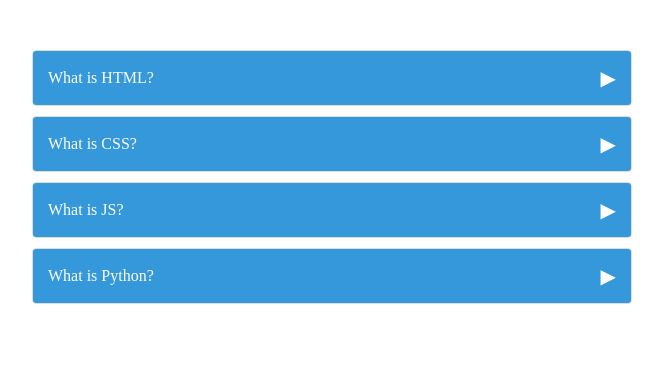
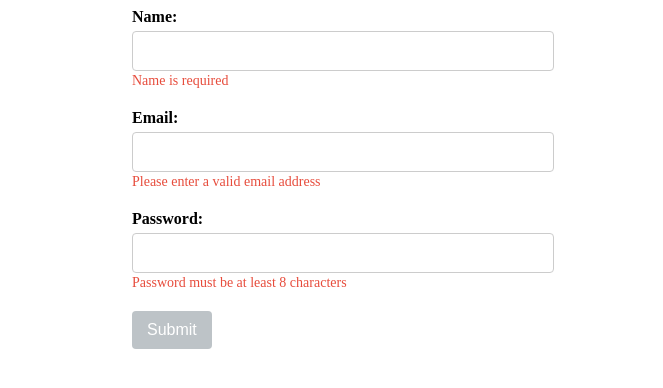
Before and after one commit to Kaveesha-Gamage/TestProject-vueJS, a Vue app: page / in a window 1280 px wide. Shown: the top 388 px of the page, without its empty margins (308-971 px from the left). Built offline with nearby package versions, Linux system fonts and the light colour scheme.

Commit message:
formValidation

```diff
--- a/src/App.vue
+++ b/src/App.vue
@@ -1,7 +1,7 @@
 <script setup>
-import Calculator from './components/Calculator.vue'
+import formValidation from './components/formValidation.vue'
 </script>
 
 <template>
-  <Calculator />
+  <formValidation />
 </template>
--- a/src/components/Calculator.vue
+++ /dev/null
@@ -1,91 +0,0 @@
-<script setup>
-import { ref } from "vue";
-
-const items = ref([
-  {
-    title: "What is HTML?",
-    content:
-      "The HyperText Markup Language or HTML is the standard markup language for documents designed to be displayed in a web browser. It defines the content and structure of web content. It is often assisted by technologies such as Cascading Style Sheets and scripting languages such as JavaScript.",
-    open: false,
-  },
-  {
-    title: "What is CSS?",
-    content:
-      "Cascading Style Sheets is a style sheet language used for specifying the presentation and styling of a document written in a markup language such as HTML or XML. CSS is a cornerstone technology of the World Wide Web, alongside HTML and JavaScript.",
-    open: false,
-  },
-  {
-    title: "What is JS?",
-    content:
-      "JavaScript, often abbreviated as JS, is a programming language and core technology of the World Wide Web, alongside HTML and CSS. As of 2023, 98.7% of websites use JavaScript on the client side for webpage behavior, often incorporating third-party libraries.",
-    open: false,
-  },
-  {
-    title: "What is Python?",
-    content:
-      "Python is a programming language that is interpreted, object-oriented, and considered to be high-level too. What is Python? Python is one of the easiest yet most useful programming languages which is widely used in the software industry. People use Python for Competitive Programming, Web Development, and creating software.",
-    open: false,
-  }
-]);
-
-const toggleAccordion = (index) => {
-  items.value = items.value.map((item, i) => ({
-    ...item,
-    open: i === index ? !item.open : false,
-  }));
-};
-</script>
-
-<template>
-  <div class="accordion-container">
-    <div v-for="(item, index) in items" :key="index" class="accordion">
-      <div class="accordion-header" @click="toggleAccordion(index)">
-        {{ item.title }}
-        <span class="arrow-icon">{{ item.open ? "▼" : "▶" }}</span>
-      </div>
-      <div v-show="item.open" class="accordion-content">
-        {{ item.content }}
-      </div>
-    </div>
-  </div>
-</template>
-
-<style scoped>
-.accordion-container {
-  max-width: 600px;
-  margin: 50px auto;
-}
-
-.accordion {
-  border: 1px solid #ddd;
-  border-radius: 4px;
-  overflow: hidden;
-  margin-bottom: 10px;
-}
-
-.accordion-header {
-  background-color: #3498db;
-  color: #fff;
-  padding: 15px;
-  cursor: pointer;
-  display: flex;
-  justify-content: space-between;
-  align-items: center;
-}
-
-.arrow-icon {
-  font-size: 20px;
-}
-
-.accordion-content {
-  padding: 15px;
-  display: none;
-  border-top: 1px solid #ddd;
-  background-color: #f9f9f9;
-  color: #333;
-}
-
-.accordion-content[style] {
-  display: block;
-}
-</style>
--- /dev/null
+++ b/src/components/formValidation.vue
@@ -0,0 +1,106 @@
+<script setup>
+import { ref, computed } from "vue";
+
+const formData = ref({
+  name: "",
+  email: "",
+  password: "",
+});
+
+const isNameValid = computed(() => formData.value.name.trim() !== "");
+const isEmailValid = computed(() =>
+  /^[^\s@]+@[^\s@]+\.[^\s@]+$/.test(formData.value.email)
+);
+const isPasswordValid = computed(() => formData.value.password.length >= 8);
+
+const isFormValid = computed(
+  () => isNameValid.value && isEmailValid.value && isPasswordValid.value
+);
+
+const submitForm = () => {
+  if (isFormValid.value) {
+    // Perform form submission logic here
+    console.log("Form submitted!", formData.value);
+  } else {
+    console.log("Form is invalid. Please check the fields.");
+  }
+};
+</script>
+
+<template>
+  <div>
+    <form @submit.prevent="submitForm" class="custom-form">
+      <div class="form-group">
+        <label for="name">Name:</label>
+        <input v-model="formData.name" type="text" id="name" />
+        <span v-if="!isNameValid" class="error">Name is required</span>
+      </div>
+
+      <div class="form-group">
+        <label for="email">Email:</label>
+        <input v-model="formData.email" type="email" id="email" />
+        <span v-if="!isEmailValid" class="error"
+          >Please enter a valid email address</span
+        >
+      </div>
+
+      <div class="form-group">
+        <label for="password">Password:</label>
+        <input v-model="formData.password" type="password" id="password" />
+        <span v-if="!isPasswordValid" class="error"
+          >Password must be at least 8 characters</span
+        >
+      </div>
+
+      <button type="submit" :disabled="!isFormValid" class="submit-button">
+        Submit
+      </button>
+    </form>
+  </div>
+</template>
+
+<style scoped>
+.custom-form {
+  max-width: 400px;
+  margin: 0 auto;
+}
+
+.form-group {
+  margin-bottom: 20px;
+}
+
+label {
+  display: block;
+  font-weight: bold;
+  margin-bottom: 5px;
+}
+
+input {
+  width: 100%;
+  padding: 10px;
+  font-size: 16px;
+  border: 1px solid #ccc;
+  border-radius: 4px;
+}
+
+.error {
+  color: #e74c3c;
+  font-size: 14px;
+  margin-top: 5px;
+}
+
+.submit-button {
+  padding: 10px 15px;
+  font-size: 16px;
+  background-color: #3498db;
+  color: #fff;
+  border: none;
+  border-radius: 4px;
+  cursor: pointer;
+}
+
+.submit-button:disabled {
+  background-color: #bdc3c7;
+  cursor: not-allowed;
+}
+</style>
```
